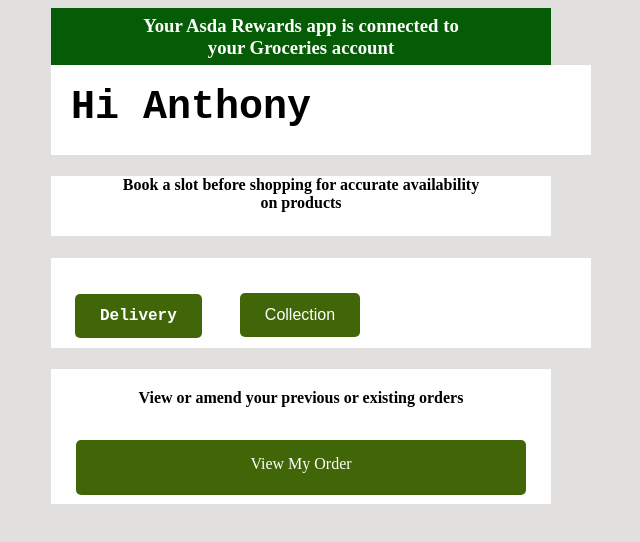
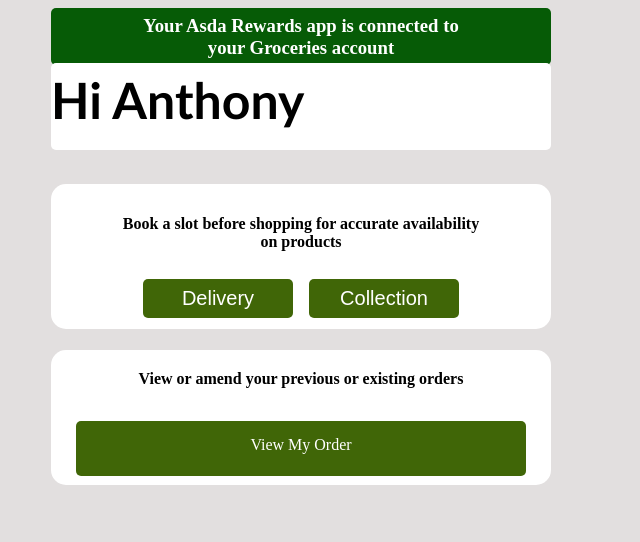
Before and after one commit to Rejoice-C/delivery-updated-, a plain HTML site: page index.html in a window 1280 px wide. Shown: the whole page, without its empty margins (333-973 px from the left). Drawn offline with Linux system fonts and the light colour scheme.

Commit message:
third commit in css and html

```diff
--- a/index.html
+++ b/index.html
@@ -13,10 +13,10 @@
            </header>
      <h1>Hi Anthony</h1>
 
-<div class="main">
-    <h4>Book a slot before shopping for accurate availability <br>on products </h4>
-       <h2> <a  href="#" class="button"> Delivery</a>
-           <button class="button"> Collection </button></h2>
+      <div class="main">
+      <h4>Book a slot before shopping for accurate availability <br>on products </h4>
+      <button class="button">Delivery</button>
+      <button class="button button2">Collection</button>
         </div>
 
     <div class="footer">
--- a/style.css
+++ b/style.css
@@ -8,8 +8,8 @@
     height: 50px;
     text-align: center;
     padding-top: 7px;
-    /* margin: auto; */
     color: white;
+    border-radius: 5px;
  }
 
  header h3 {
@@ -23,16 +23,16 @@
 
  }
  h1 {
-    font-size: 40px;
-    color: black;
-    font-family: 'Courier New', Courier, monospace;
-    width: 100%;
-    height: 50px;
-    background-color: white;
-    padding: 20px;
-    margin: 0%;
-    border-color: green;
-    border: 30px;
+   background-color: white;
+   border: 100px;
+   width: 500px;
+   height: 80px;
+   padding-top: 7px;
+   color: black;
+   border-radius: 5px;
+   margin-top: -2px;
+   font-size: 50px;
+   font-family: 'Gill Sans', 'Gill Sans MT', Calibri, 'Trebuchet MS', sans-serif;
     }
 
     h2 {
@@ -45,17 +45,36 @@
       padding: 20px;
       margin: 0%;
       border: 30px;
-
+   }
+   .main{
+      background-color:white;
+      width: 500px;
+      height: 135px;
+      text-align: center;
+      font-size: 30;
+      color: black;
+      border-radius: 15px;
+      padding: auto;
+      padding-top: 10px;
+      margin-top: 25px;
 
    }
-   h4{
-   background-color:white;
-    width: 500px;
-    height: 60px;
-    text-align: center;
-    font-size: 10;
-    color: black;
+
+   .button {
+      background-color:rgb(64, 102, 7);;
+      border-radius: 5px;
+      border: none;
+      width: 150px;
+      color: white;
+      padding: 8px 15px;
+      text-align: center;
+      text-decoration: none;
+      display: inline-block;
+      font-size: 20px;
+      margin: 7px 6px;
+
     }
+
 
    .footer h4{
    /* background-color:white; */
@@ -66,21 +85,10 @@
     color: black;
     padding: auto;
     padding-top: 20px;
+    border-radius: 15px;
+
     }
 
-
-    .button {
-      background-color:rgb(64, 102, 7);
-      border: none;
-      color: white;
-      border-radius: 5px;
-      padding: 13px 25px;
-      text-align: center;
-      text-decoration: none;
-      display: inline-block;
-      font-size: 16px;
-      margin: 6px 4px;
-    }
 
  .footer {
   background-color:white;
@@ -89,6 +97,7 @@
    text-align: center;
    font-size: 30;
    color: black;
+   border-radius: 15px;
  }
 
   p {
```
